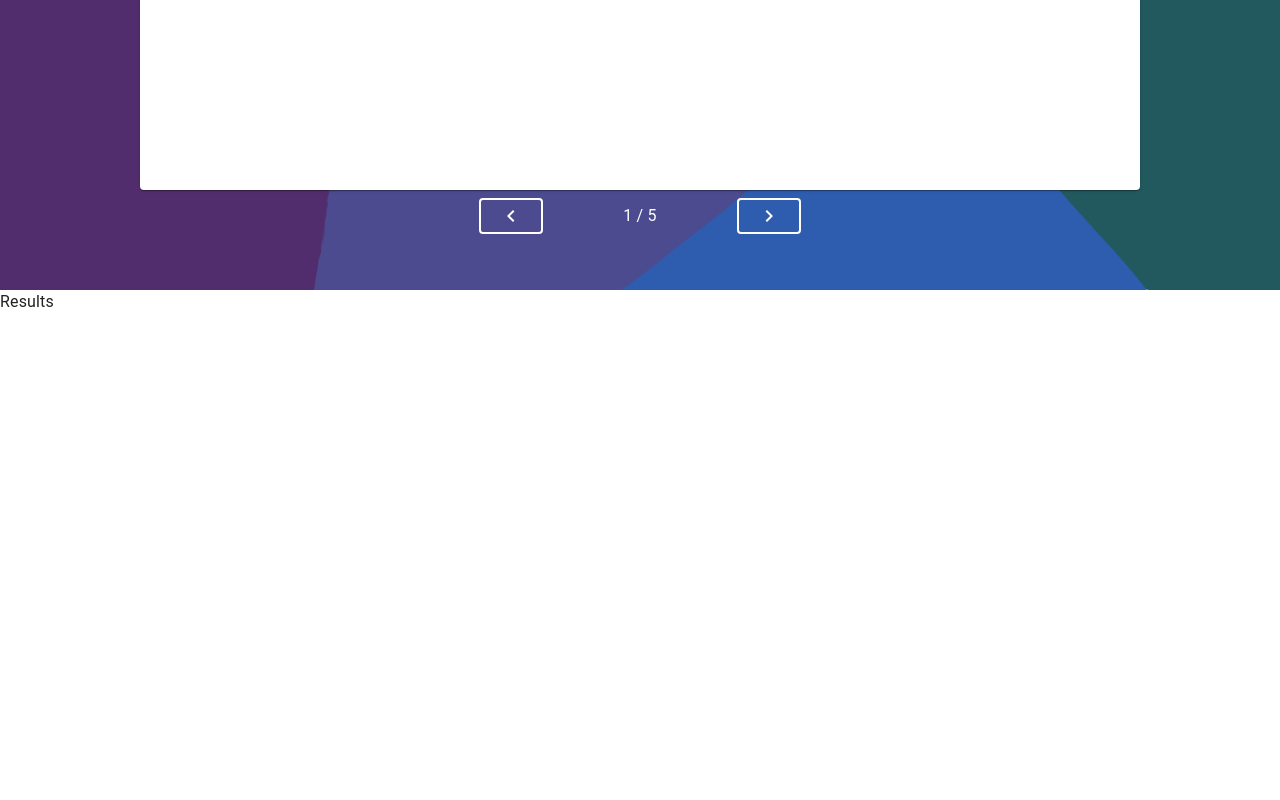
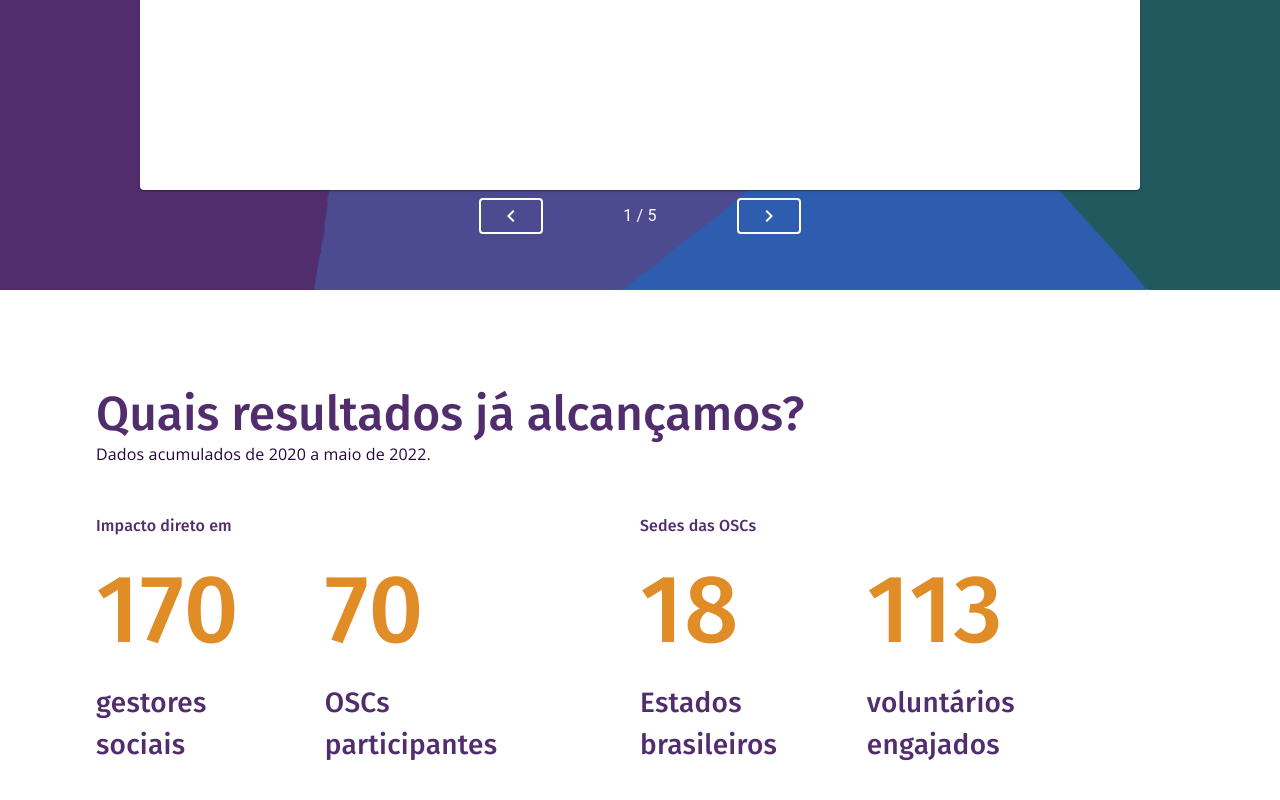
Before and after one commit to institutoamazilia/amazilia, a React (Vite) app: page / in a window 1280 px wide. Shown: the part 2302-3102 px from the top of the page. Before the commit the page ends 2616 px from the top, so only its background shows below. Built offline with nearby package versions, Linux system fonts and the light colour scheme.

Commit message:
Results added

```diff
--- a/src/components/results/Results.tsx
+++ b/src/components/results/Results.tsx
@@ -1,7 +1,64 @@
 import React from 'react'
+import Box from '@mui/material/Box';
+import Typography from '@mui/material/Typography';
+
+const data = {
+  title: "Quais resultados já alcançamos?",
+  subt: "Dados acumulados de 2020 a maio de 2022.",
+  cards: [
+    {
+      title: "Impacto direto em",
+      values: [
+        {
+          value: "170",
+          title: "gestores sociais",
+        },
+        {
+          value: "70",
+          title: "OSCs participantes",
+        }
+      ]
+    },
+    {
+      title: "Sedes das OSCs",
+      values: [
+        {
+          value: "18",
+          title: "Estados brasileiros",
+        },
+        {
+          value: "113",
+          title: "voluntários engajados",
+        }
+      ]
+    }
+  ],
+}
 
 export default function Results() {
   return (
-    <div id="results">Results</div>
+    <>
+    <Box id="results" sx={{ padding: "6rem"}}>
+      <Box >
+        <Typography fontFamily="Fira Sans" color="#522D6D" variant='h3'>{data.title}</Typography>
+        <Typography fontFamily="Open Sans" color="#260441">{data.subt}</Typography>
+        <Box sx={{ display: "flex", flexDirection: "row", width: "100%", marginTop: "3rem"}}>
+          {data.cards.map((item, index) => (
+            <Box sx={{ display: "flex", flexDirection: "column",  width: "100%"}}>
+              <Typography color="#522D6D" fontFamily="Fira Sans">{item.title}</Typography>
+              <Box sx={{ display: "flex", flexDirection: "row",  width: "90%", justifyContent: "space-between"}}>
+                {item.values.map((i, key) => (
+                  <Box sx={{ display: "flex", marginRight: "1rem", flexDirection: "column"}}>
+                    <Typography color="#E08C27" fontFamily="Fira Sans" fontWeight="400" fontSize="96px" >{i.value}</Typography>
+                    <Typography width= "70%" fontFamily="Fira Sans" fontSize="28px" color="#522D6D"> {i.title}</Typography>
+                  </Box>
+                ))}
+              </Box>
+            </Box>
+          ))}
+        </Box>
+      </Box>
+    </Box>
+    </>
   )
 }
--- a/src/pages/home/Home.tsx
+++ b/src/pages/home/Home.tsx
@@ -10,7 +10,7 @@ import Results from '../../components/results/Results'
 
 export default function Home() {
   return (
-    <div style={{scrollBehavior: "smooth"}}>
+    <div>
         <CssBaseline/>
         <NavBar/>
         <Header/>
```
